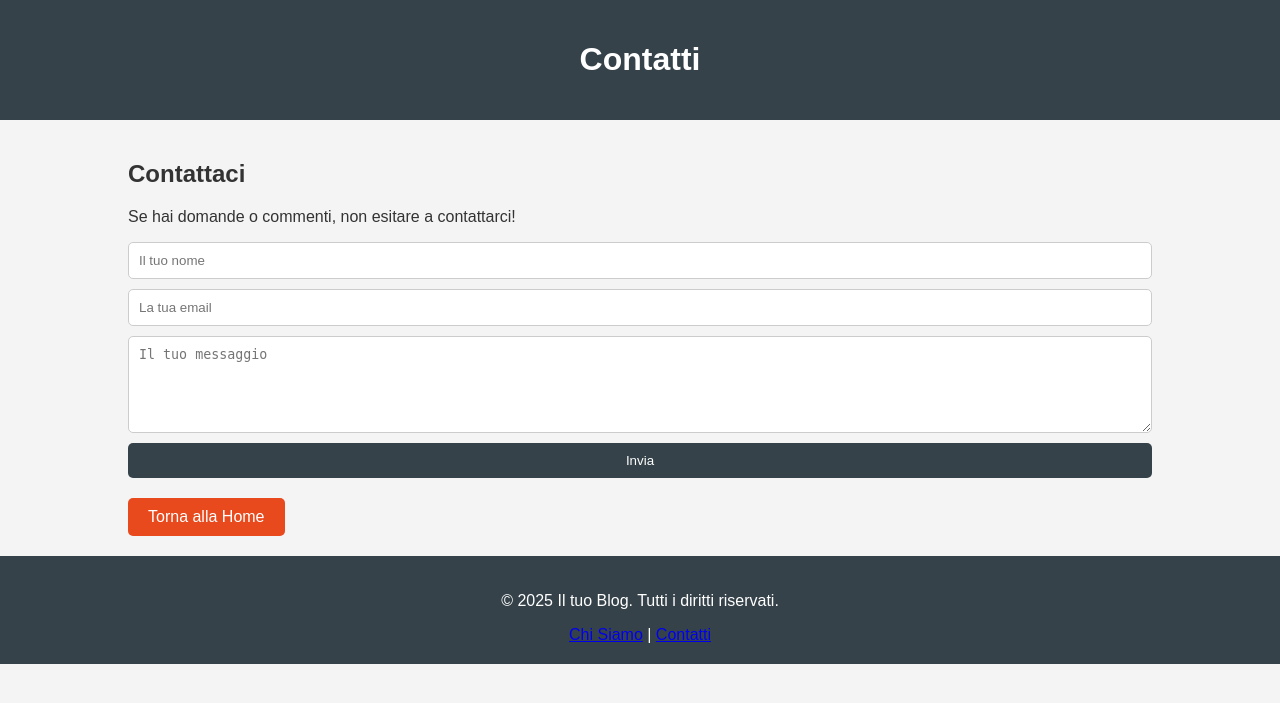
After one commit to Stegosauro76/my-first-blog, a Django app: template blog/templates/blog/contact.html in a window 1280 px wide. The commit adds this page. Shown: the top 703 px of the page. Run offline with Django 3.2, Linux system fonts and the light colour scheme; the template is opened without the code that fills it, so the values that code supplies are empty.

Commit message:
modifiche minori

```diff
--- /dev/null
+++ b/blog/templates/blog/contact.html
@@ -0,0 +1,91 @@
+<!DOCTYPE html>
+<html lang="it">
+<head>
+    <meta charset="UTF-8">
+    <meta name="viewport" content="width=device-width, initial-scale=1.0">
+    <title>Contatti</title>
+    <link rel="stylesheet" href="https://cdnjs.cloudflare.com/ajax/libs/font-awesome/5.15.4/css/all.min.css">
+    <style>
+        body {
+            font-family: Arial, sans-serif;
+            margin: 0;
+            padding: 0;
+            background-color: #f4f4f4;
+            color: #333;
+        }
+        header {
+            background: #35424a;
+            color: #ffffff;
+            padding: 20px 0;
+            text-align: center;
+        }
+        .container {
+            width: 80%;
+            margin: auto;
+            padding: 20px;
+        }
+        footer {
+            text-align: center;
+            padding: 20px 0;
+            background: #35424a;
+            color: #ffffff;
+            width: 100%;
+        }
+        form {
+            display: flex;
+            flex-direction: column;
+        }
+        input, textarea {
+            margin-bottom: 10px;
+            padding: 10px;
+            border: 1px solid #ccc;
+            border-radius: 5px;
+        }
+        button {
+            padding: 10px;
+            background: #35424a;
+            color: #ffffff;
+            border: none;
+            border-radius: 5px;
+            cursor: pointer;
+        }
+        button:hover {
+            background: #e8491d;
+        }
+        .btn-home {
+            display: inline-block;
+                        margin-top: 20px;
+            padding: 10px 20px;
+            background: #e8491d;
+            color: #ffffff;
+            text-decoration: none;
+            border-radius: 5px;
+            transition: background 0.3s;
+        }
+        .btn-home:hover {
+            background: #c7371a;
+        }
+    </style>
+</head>
+<body>
+    <header>
+        <h1>Contatti</h1>
+    </header>
+    <div class="container">
+        <h2>Contattaci</h2>
+        <p>Se hai domande o commenti, non esitare a contattarci!</p>
+        <form action="#" method="post">
+            <input type="text" name="name" placeholder="Il tuo nome" required>
+            <input type="email" name="email" placeholder="La tua email" required>
+            <textarea name="message" rows="5" placeholder="Il tuo messaggio" required></textarea>
+            <button type="submit">Invia</button>
+        </form>
+        <a href="{% url 'home' %}" class="btn-home">Torna alla Home</a> <!-- Pulsante per tornare alla home -->
+    </div>
+    <footer>
+        <p>&copy; 2025 Il tuo Blog. Tutti i diritti riservati.</p>
+        <a href="{% url 'about' %}">Chi Siamo</a> |
+        <a href="{% url 'contact' %}">Contatti</a>
+    </footer>
+</body>
+</html>
--- a/blog/urls.py
+++ b/blog/urls.py
@@ -1,8 +1,11 @@
 from django.urls import path
-from .views import post_list, post_detail, home
+from .views import post_list, post_detail, home, AboutView, ContactView
 
 urlpatterns = [
     path('post', post_list, name='post_list'),
     path('post/<int:post_id>/', post_detail, name='post_detail'),
     path('', home, name='home'),
+    path('about/', AboutView.as_view(), name='about'),
+
+    path('contact/', ContactView.as_view(), name='contact'),
 ]
```
Also changed, not shown: blog/admin.py (+3 -28 lines), blog/models.py (+5 -4 lines), blog/templates/blog/about.html (added, +65 -0 lines), blog/templates/blog/home.html (+9 -6 lines), blog/templates/blog/post_detail.html (+16 -1 lines), blog/views.py (+18 -2 lines), blog/migrations/0003_rename_body_post_content.py (added), blog/migrations/0004_rename_content_post_body_and_more.py (added), db.sqlite3.
